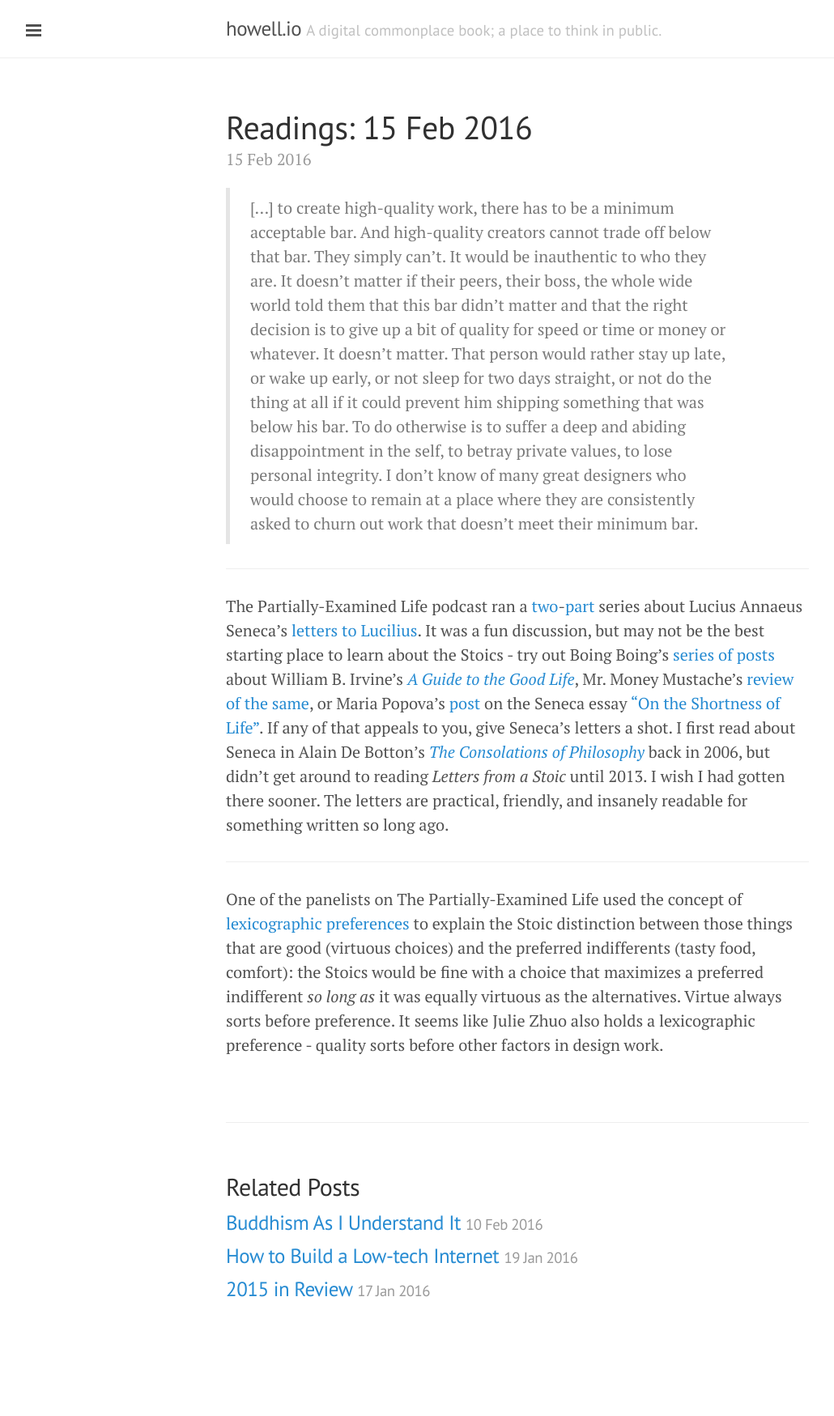
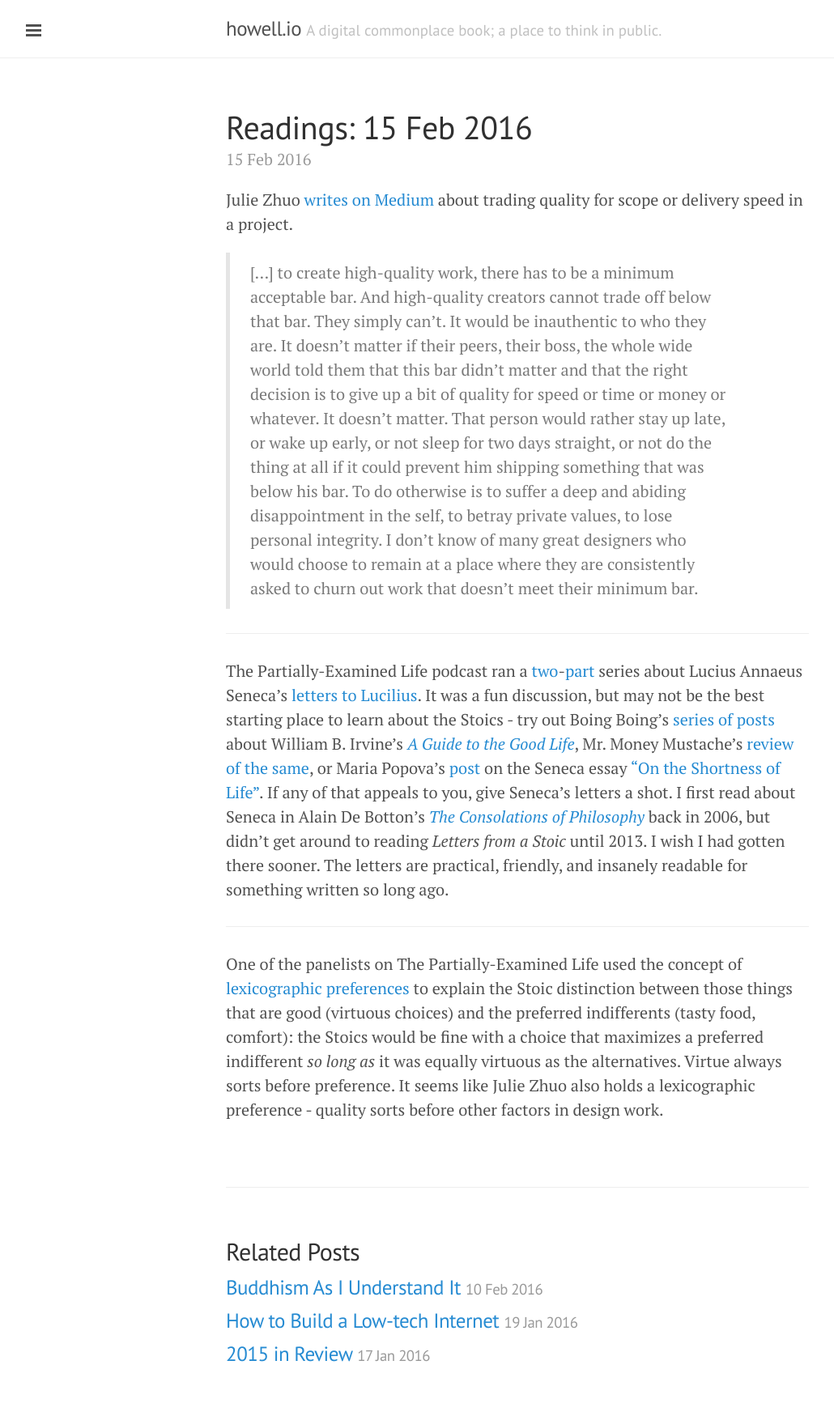
Before and after one commit to dehowell/dehowell.github.io, a Jekyll site: the page built from _posts/2016-02-15-readings.md, in a window 1280 px wide. Shown: the whole page at 81% size, without its empty margins (1-1031 px from the left). Built offline with Jekyll 4.4.1, drawn with Linux system fonts in a browser that asks for light colours; before the commit the page ends 1669 px from its top, so only the background shows below that.

Commit message:
Fix accidentally deleted line

```diff
--- a/_posts/2016-02-15-readings.md
+++ b/_posts/2016-02-15-readings.md
@@ -4,6 +4,7 @@ title: "Readings: 15 Feb 2016"
 date: 2016-02-15T10:57:40-05:00
 ---
 
+Julie Zhuo [writes on Medium](https://medium.com/the-year-of-the-looking-glass/quality-is-not-a-tradeoff-bcddf7c85553#.g8nmybyt1) about trading quality for scope or delivery speed in a project.
 
 > [...] to create high-quality work, there has to be a minimum acceptable bar. And high-quality creators cannot trade off below that bar. They simply can't. It would be inauthentic to who they are. It doesn't matter if their peers, their boss, the whole wide world told them that this bar didn't matter and that the right decision is to give up a bit of quality for speed or time or money or whatever. It doesn't matter. That person would rather stay up late, or wake up early, or not sleep for two days straight, or not do the thing at all if it could prevent him shipping something that was below his bar. To do otherwise is to suffer a deep and abiding disappointment in the self, to betray private values, to lose personal integrity. I don't know of many great designers who would choose to remain at a place where they are consistently asked to churn out work that doesn't meet their minimum bar.
 
```
